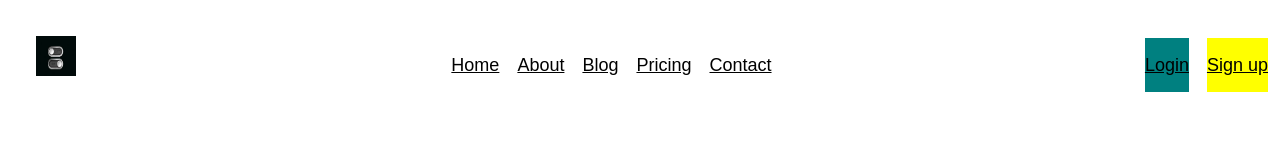
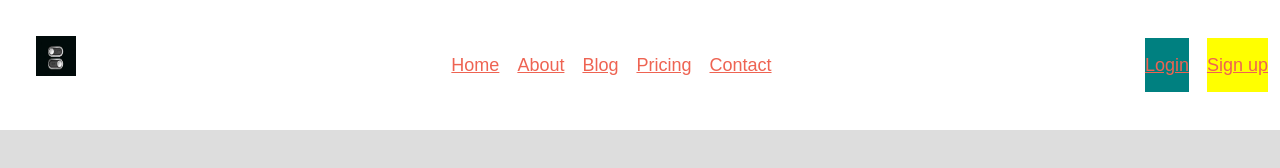
Before and after one commit to ub-victor/What-you-can-do-with-Margin, a plain HTML site: page index.html in a window 1280 px wide. Drawn offline with Linux system fonts and the light colour scheme.

Commit message:
Intial Commit

```diff
--- a/style.css
+++ b/style.css
@@ -3,7 +3,7 @@
     padding: 0;
     box-sizing: border-box;
 }
-body:root {
+:root {
     --clr-bg: #ddd;
     --clr-primary: #ee6352;
     --clr-secondary: #f4f4f4;
```
